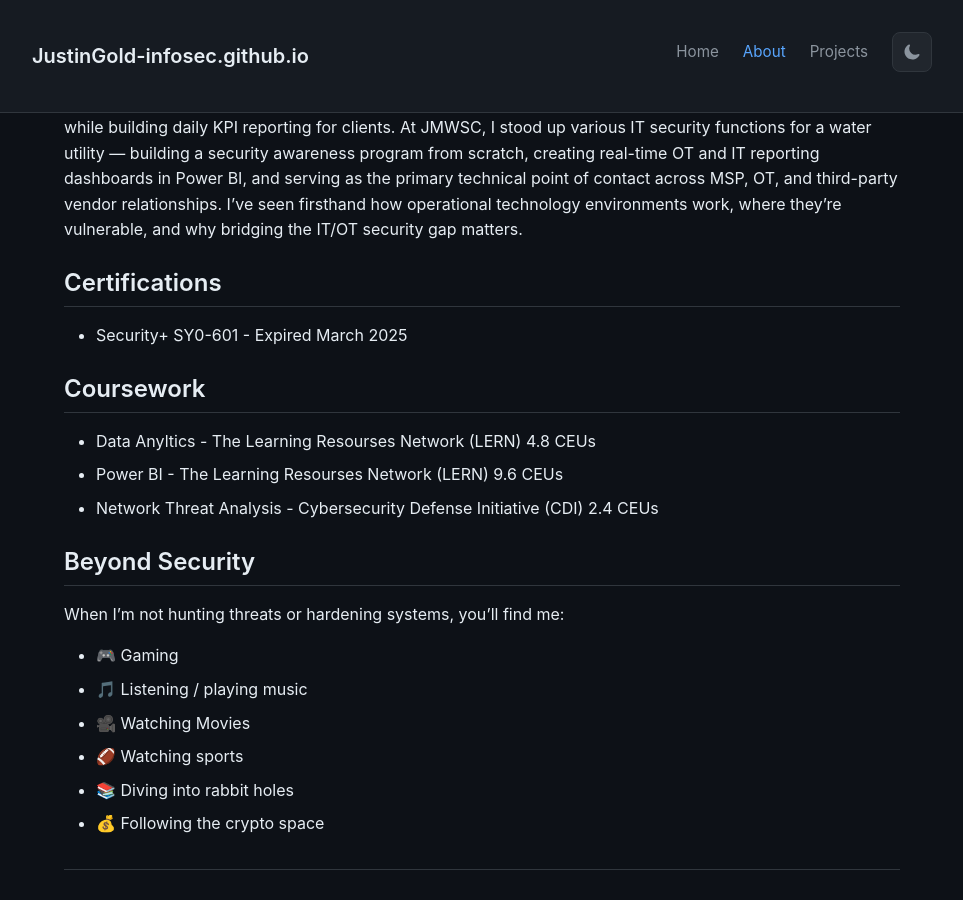
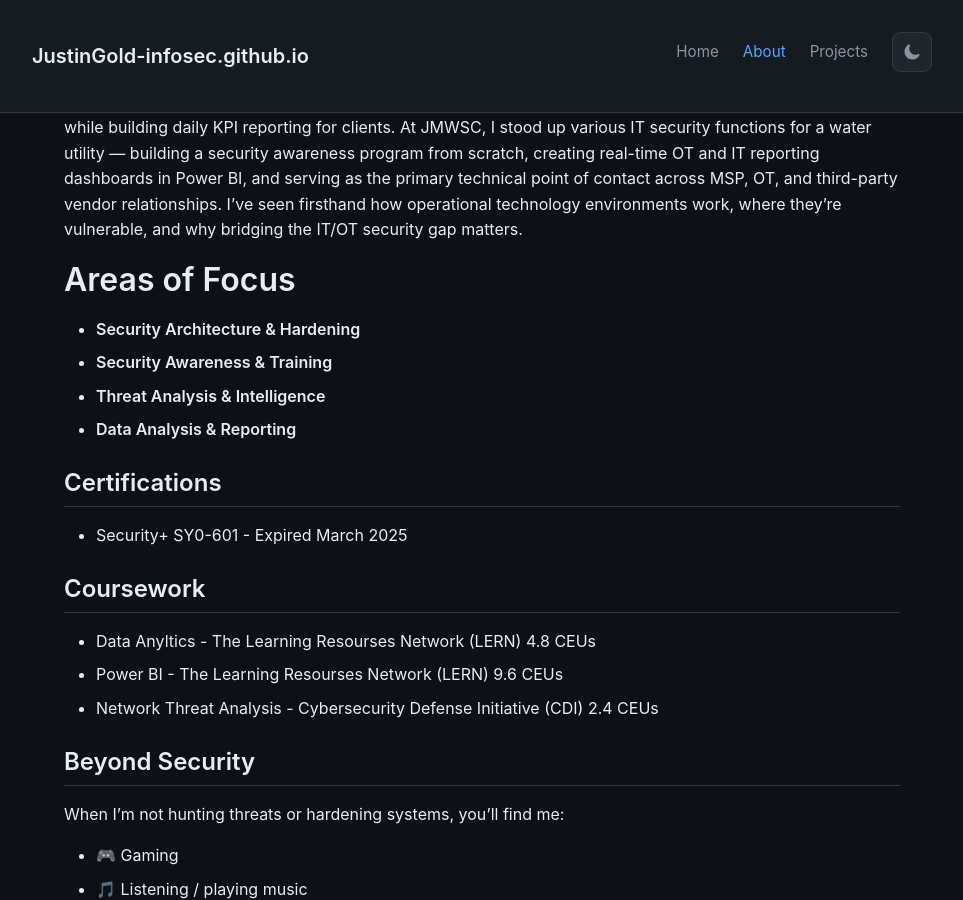
Before and after one commit to JustinGold-infosec/JustinGold-infosec.github.io, a Jekyll site: the page built from about.md, in a window 1280 px wide and 900 px high, scrolled down 379 px. Shown: the whole window, without its empty margins (158-1121 px from the left). Built offline with Jekyll 4.4.1, drawn with Linux system fonts in a browser that asks for light colours.

Commit message:
Update about.md with areas of focus

```diff
--- a/about.md
+++ b/about.md
@@ -12,6 +12,13 @@ Cybersecurity Professional with a passion for securing the future, and obsession
  Cybersecurity professional with hands-on experience in SOC operations, incident response, digital forensics, and security program implementation. I bring a non-traditional path into cyber starting in operations and IT infrastructure before moving into a dedicated security role which gives me a practical, operations-first approach to defending environments.
 
  At Barricade Cyber Solutions, I worked directly in threat monitoring, incident response, and DFIR services while building daily KPI reporting for clients. At JMWSC, I stood up various IT security functions for a water utility — building a security awareness program from scratch, creating real-time OT and IT reporting dashboards in Power BI, and serving as the primary technical point of contact across MSP, OT, and third-party vendor relationships. I've seen firsthand how operational technology environments work, where they're vulnerable, and why bridging the IT/OT security gap matters.
+
+# Areas of Focus
+
+- **Security Architecture & Hardening**
+- **Security Awareness & Training**
+- **Threat Analysis & Intelligence**
+- **Data Analysis & Reporting**
 
 ## Certifications
 - Security+ SY0-601 - Expired March 2025
```
